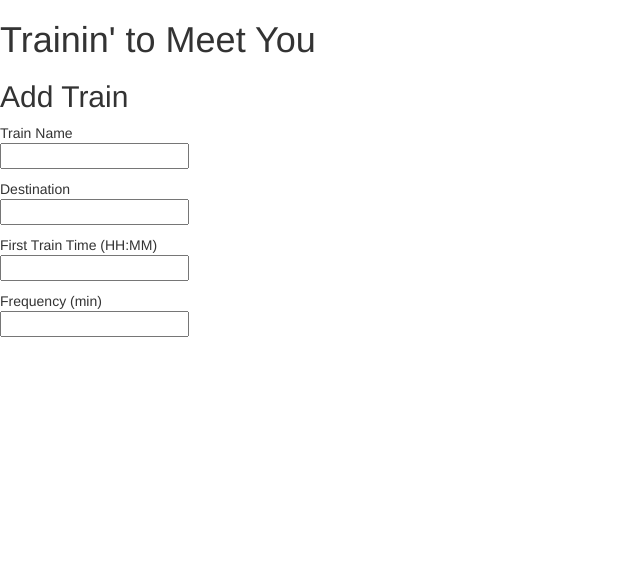
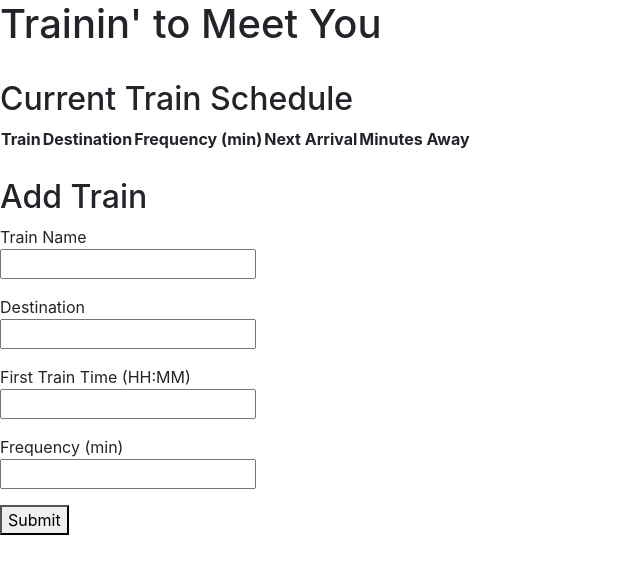
Before and after one commit to Kaiisha05/Train-Schedule, a plain HTML site: page index.html in a window 1280 px wide. Shown: the whole page, without its empty margins (0-640 px from the left). Drawn offline with nearby package versions, Linux system fonts and the light colour scheme.

Commit message:
firebase connected. user input displayed in firebase and webpage. User input replacing,not staying appened though
git push origin master

```diff
--- a/assets/javascript/java.js
+++ b/assets/javascript/java.js
@@ -6,7 +6,48 @@ var firebaseConfig = {
     storageBucket: "",
 };
 
-firebase.initializeApp(config);
+firebase.initializeApp(firebaseConfig);
 
 // Create a variable to reference the database
 var database = firebase.database();
+var trainName;
+var destination;
+// var firstTrain;
+// var frequency;
+// At the initial load and subsequent value changes, get a snapshot of the stored data.
+// This function allows you to update your page in real-time when the firebase database changes.
+// database.ref().on("value", function (snapshot) {
+
+
+//     $("#user-train-name").text(trainName);
+//     $("#user-destination").text(destination);
+
+
+$("#submit").on("click", function () {
+    event.preventDefault();
+
+    // variables needed to populate the user input fields
+    trainName = $("#train-name").val().trim();
+    destination = $("#destination").val().trim();
+    // firstTrain = $("#1st-train").val().trim();
+    // frequency = $("#frequency").val().trim();
+
+
+
+        console.log(trainName);
+        console.log(destination);
+        // console.log(firstTrain);
+        // console.log(frequency);
+
+        database.ref().set({
+            train: trainName,
+            dest: destination,
+        });
+
+        // user input displayed on page
+$("#user-train-name").text(trainName);
+$("#user-destination").text(destination);
+        // })
+
+
+    });
--- a/index.html
+++ b/index.html
@@ -1,50 +1,87 @@
 <!DOCTYPE html>
 <html lang="en">
+
 <head>
   <meta charset="UTF-8">
   <meta name="viewport" content="width=device-width, initial-scale=1.0">
   <meta http-equiv="X-UA-Compatible" content="ie=edge">
   <title>Trainin' to Meet You</title>
 
+  <!-- Bootstrap CDN-->
+  <link rel="stylesheet" href="https://stackpath.bootstrapcdn.com/bootstrap/4.3.1/css/bootstrap.min.css" integrity="sha384-ggOyR0iXCbMQv3Xipma34MD+dH/1fQ784/j6cY/iJTQUOhcWr7x9JvoRxT2MZw1T" crossorigin="anonymous">
+
   <!-- jQuery -->
-  <script src="https://code.jquery.com/jquery-2.2.4.min.js"></script>
+  <script src="https://code.jquery.com/jquery-3.3.1.slim.min.js" integrity="sha384-q8i/X+965DzO0rT7abK41JStQIAqVgRVzpbzo5smXKp4YfRvH+8abtTE1Pi6jizo" crossorigin="anonymous"></script>
+  <script src="https://cdnjs.cloudflare.com/ajax/libs/popper.js/1.14.7/umd/popper.min.js" integrity="sha384-UO2eT0CpHqdSJQ6hJty5KVphtPhzWj9WO1clHTMGa3JDZwrnQq4sF86dIHNDz0W1" crossorigin="anonymous"></script>
+  <script src="https://stackpath.bootstrapcdn.com/bootstrap/4.3.1/js/bootstrap.min.js" integrity="sha384-JjSmVgyd0p3pXB1rRibZUAYoIIy6OrQ6VrjIEaFf/nJGzIxFDsf4x0xIM+B07jRM" crossorigin="anonymous"></script>
 
-  <!-- Bootstrap CDN-->
-  <link rel="stylesheet" href="https://maxcdn.bootstrapcdn.com/bootstrap/3.3.7/css/bootstrap.min.css">
-  <script src="https://maxcdn.bootstrapcdn.com/bootstrap/3.3.7/js/bootstrap.min.js"></script>
 
   <!-- Firebase References -->
   <script src="https://www.gstatic.com/firebasejs/6.0.4/firebase-app.js"></script>
   <script src="https://www.gstatic.com/firebasejs/6.0.4/firebase-database.js"></script>
+</head>
 
-</head>
 <body>
-    <div class="header-container"><h1>Trainin' to Meet You</h1></div>
+  <div class="header-container">
+    <h1>Trainin' to Meet You</h1>
+  </div>
+  <br>
+  <!-- Where the user's input is populated...try to remake dynamically... -->
+  <div class="current-schedule">
+    <h2>Current Train Schedule</h2>
+  </div>
+  <table>
+    <thead>
+      <tr>
+        <th>Train</th>
+        <th>Destination</th>
+        <th>Frequency (min)</th>
+        <th>Next Arrival</th>
+        <th>Minutes Away</th>
+      </tr>
+    </thead>
+    <tbody>
+      <tr>
+        <td id="user-train-name"></td>
+        <td id="user-destination"></td>
+        <td id="user-frequency"></td>
+        <td id="next-arrival"></td>
+        <td id="minutes-away"></td>
+      </tr>
+    </tbody>
+  </table>
+  <br>
 
-    <div class="current-schedule"></div>
-
+  <!-- Where the user adds their inputs -->
   <div class="add-train">
-      <form action="input"><h2>Add Train</h2></form>
+    <form action="input">
+      <h2>Add Train</h2>
+    </form>
     <p>Train Name
       <br>
-          <input type="text" name="train" />
+      <input type="text" name="train" id="train-name" />
     </p>
     <p>Destination
       <br>
-        <input type="text" name="destination"/>
+      <input type="text" name="destination" id="destination" />
     </p>
     <p>First Train Time (HH:MM)
       <br>
-        <input type="text" name="time" maxlength="5"/>
+      <input type="text" name="time" id="1st-train" maxlength="5" />
     </p>
     <p>Frequency (min)
       <br>
-        <input type="text" name="frequency" maxlength="2"/>
+      <input type="text" name="frequency" id="frequency" maxlength="2" />
     </p>
+    <button id="submit">Submit</button>
     </form>
   </div>
 
+
+</body>
+
 <!-- JavaScript -->
 <script src="assets/javascript/java.js"></script>
-</body>
+
+
 </html>
```
Lines whose indentation alone changed are shown as unchanged.
